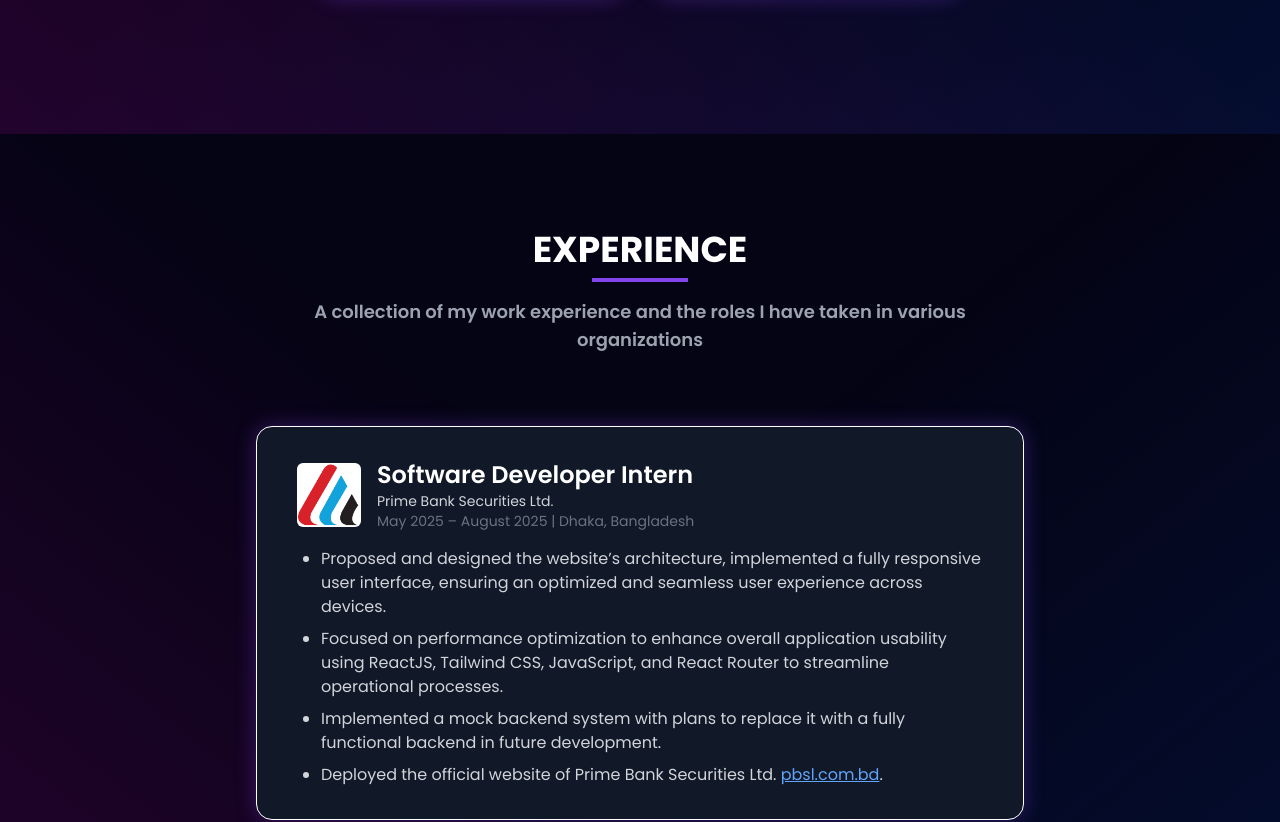
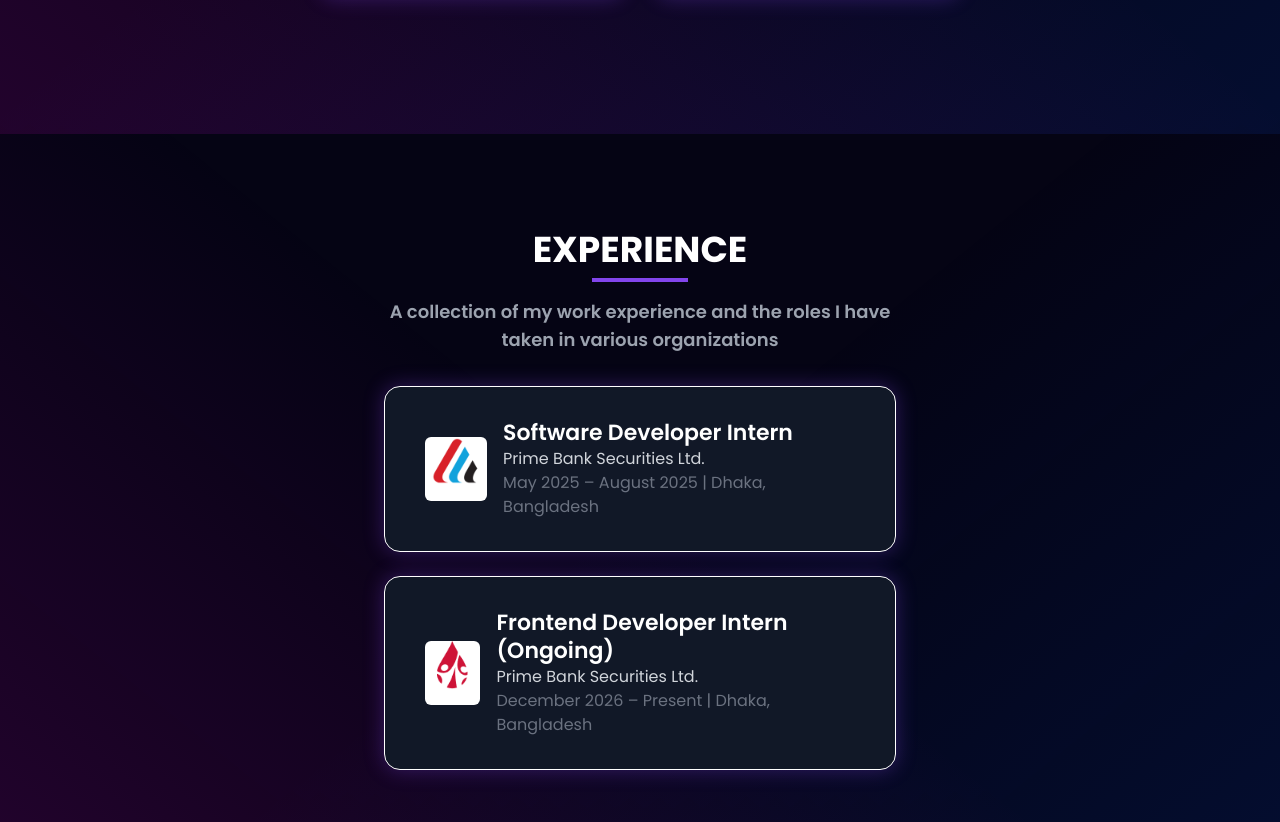
Before and after one commit to mubtasimprime/Mubtasim_Portfolio, a React (Vite) app: page / in a window 1280 px wide. Shown: the part 4502-5324 px from the top of the page. Built offline with nearby package versions, Linux system fonts and the light colour scheme.

Commit message:
New Experience adding still in progress..

```diff
--- a/src/components/Experience/Experience.jsx
+++ b/src/components/Experience/Experience.jsx
@@ -3,51 +3,51 @@
 const Experience = () => (
   <section
     id="experience"
-    className="py-24 px-[7vw] md:px-[7vw] lg:px-[20vw] font-sans bg-skills-gradient"
+    className="py-24 px-[7vw] md:px-[7vw] lg:px-[30vw] font-sans bg-skills-gradient"
   >
     {/* Section Title */}
     <div className="text-center mb-8">
       <h2 className="text-3xl sm:text-4xl font-bold text-white">EXPERIENCE</h2>
       <div className="w-24 h-1 bg-[#8245ec] mx-auto mt-2"></div>
-      <p className="text-gray-400 mt-4 text-lg font-semibold">
+      <p className="text-gray-400 mt-4 text-lg font-semibold mx-auto">
         A collection of my work experience and the roles I have taken in various
         organizations
       </p>
     </div>
 
     {/* Experience Cards */}
-    <div className="flex flex-wrap gap-6 py-10 justify-between">
+    <div className="flex flex-wrap gap-6 py-0 justify-between">
       {experiences.map((experience) => (
         <div
           key={experience.id}
           className="bg-gray-900 backdrop-blur-md px-6 sm:px-10 py-8 w-full rounded-2xl border border-white shadow-[0_0_20px_1px_rgba(130,69,236,0.3)]"
         >
           {/* Header */}
-          <div className="flex items-center space-x-4 mb-4">
+          <div className="flex items-center justify-center space-x-4 mb-0">
             <div className="w-16 h-16 bg-white rounded-md overflow-hidden">
               <img
                 src={experience.img}
                 alt={experience.company}
-                className="w-full h-full object-cover"
+                className="w-12 h-12 object-contain object-center mx-auto"
               />
             </div>
             <div>
-              <h3 className="text-xl sm:text-2xl font-semibold text-white">
+              <h3 className="text-xl sm:text-[22px] font-semibold text-white">
                 {experience.role}
               </h3>
-              <h4 className="text-md sm:text-sm text-gray-300">
+              <h4 className="text-md sm:text-base text-gray-300">
                 {experience.company}
               </h4>
-              <p className="text-sm text-gray-500">{experience.date}</p>
+              <p className="text-base text-gray-500">{experience.date}</p>
             </div>
           </div>
 
           {/* Description */}
-          <ul className="list-disc pl-6 text-gray-300 space-y-2">
+          {/* <ul className="list-disc pl-6 text-gray-300 space-y-2">
             {experience.desc.map((point, idx) => (
               <li key={idx} dangerouslySetInnerHTML={{ __html: point }} />
             ))}
-          </ul>
+          </ul> */}
 
           {/* Skills */}
           {/* <div className="mt-4">
--- a/src/constants.js
+++ b/src/constants.js
@@ -34,6 +34,7 @@
 
 // Experience Section Logo's
 import newtonschoolLogo from "./assets/company_logo/logo.png";
+import btfLogo from "./assets/company_logo/btf-logo.png";
 
 // Education Section Logo's
 import glaLogo from "./assets/education_logo/bubt.png";
@@ -108,6 +109,32 @@
     role: "Software Developer Intern",
     company: "Prime Bank Securities Ltd.",
     date: "May 2025 – August 2025 | Dhaka, Bangladesh",
+    desc: [
+      "Proposed and designed the website’s architecture, implemented a fully responsive user interface, ensuring an optimized and seamless user experience across devices.",
+      "Focused on performance optimization to enhance overall application usability using ReactJS, Tailwind CSS, JavaScript, and React Router to streamline operational processes.",
+      "Implemented a mock backend system with plans to replace it with a fully functional backend in future development.",
+      `Deployed the official website of Prime Bank Securities Ltd. <a href="https://pbsl.com.bd" target="_blank" rel="noopener noreferrer" class="text-blue-400 underline">pbsl.com.bd</a>.`,
+    ],
+    skills: [
+      "HTML",
+      "CSS",
+      "Javascript",
+      "React Router",
+      "TailwindCSS",
+      "DaisyUI",
+      "Framer Motion",
+      "Swiper",
+      "AOS",
+      "react-icons",
+      "Figma",
+    ],
+  },
+  {
+    id: 1,
+    img: btfLogo,
+    role: "Frontend Developer Intern (Ongoing)",
+    company: "Prime Bank Securities Ltd.",
+    date: "December 2026 – Present | Dhaka, Bangladesh",
     desc: [
       "Proposed and designed the website’s architecture, implemented a fully responsive user interface, ensuring an optimized and seamless user experience across devices.",
       "Focused on performance optimization to enhance overall application usability using ReactJS, Tailwind CSS, JavaScript, and React Router to streamline operational processes.",
```
Also changed, not shown: src/assets/company_logo/btf-logo.png (added).
